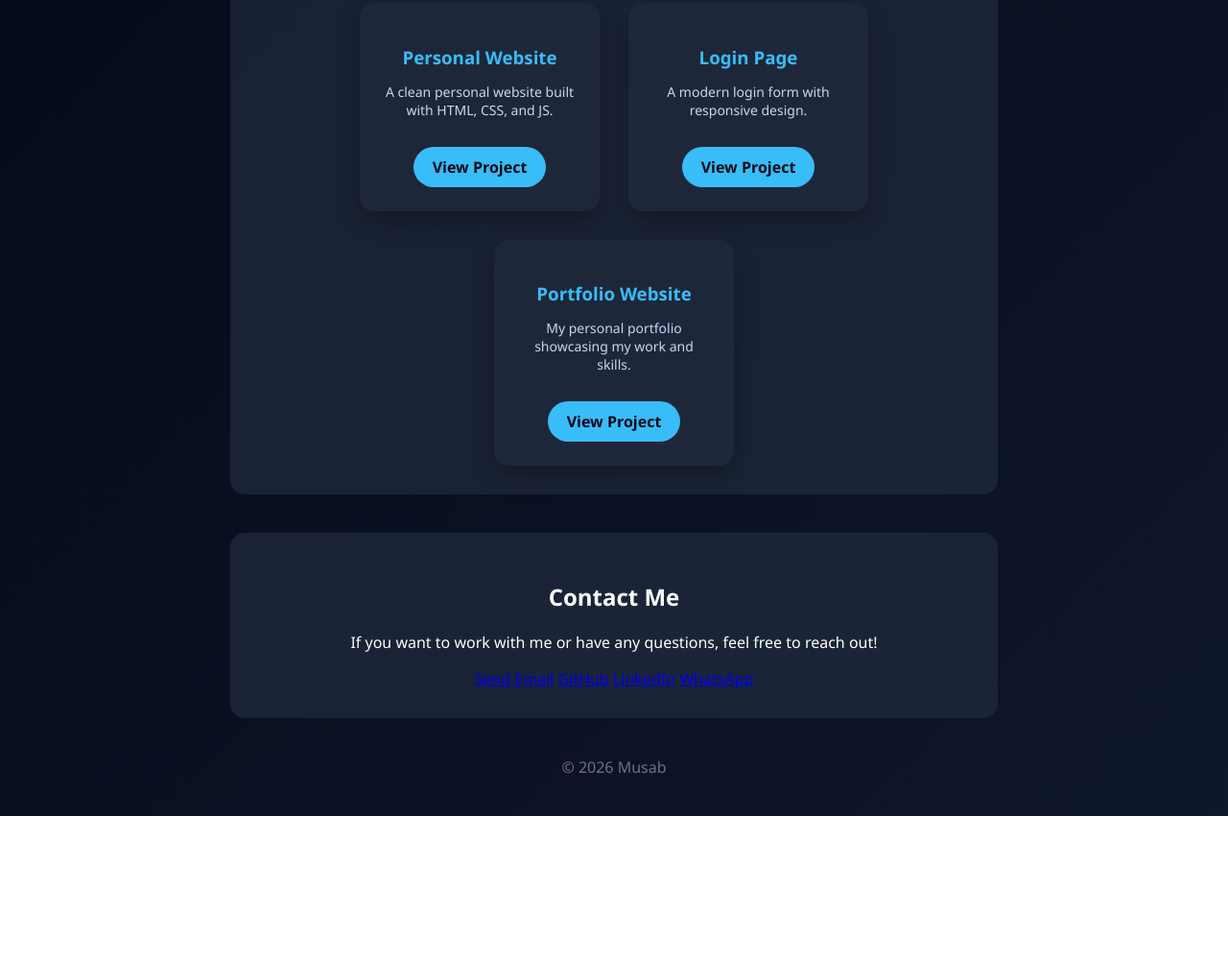
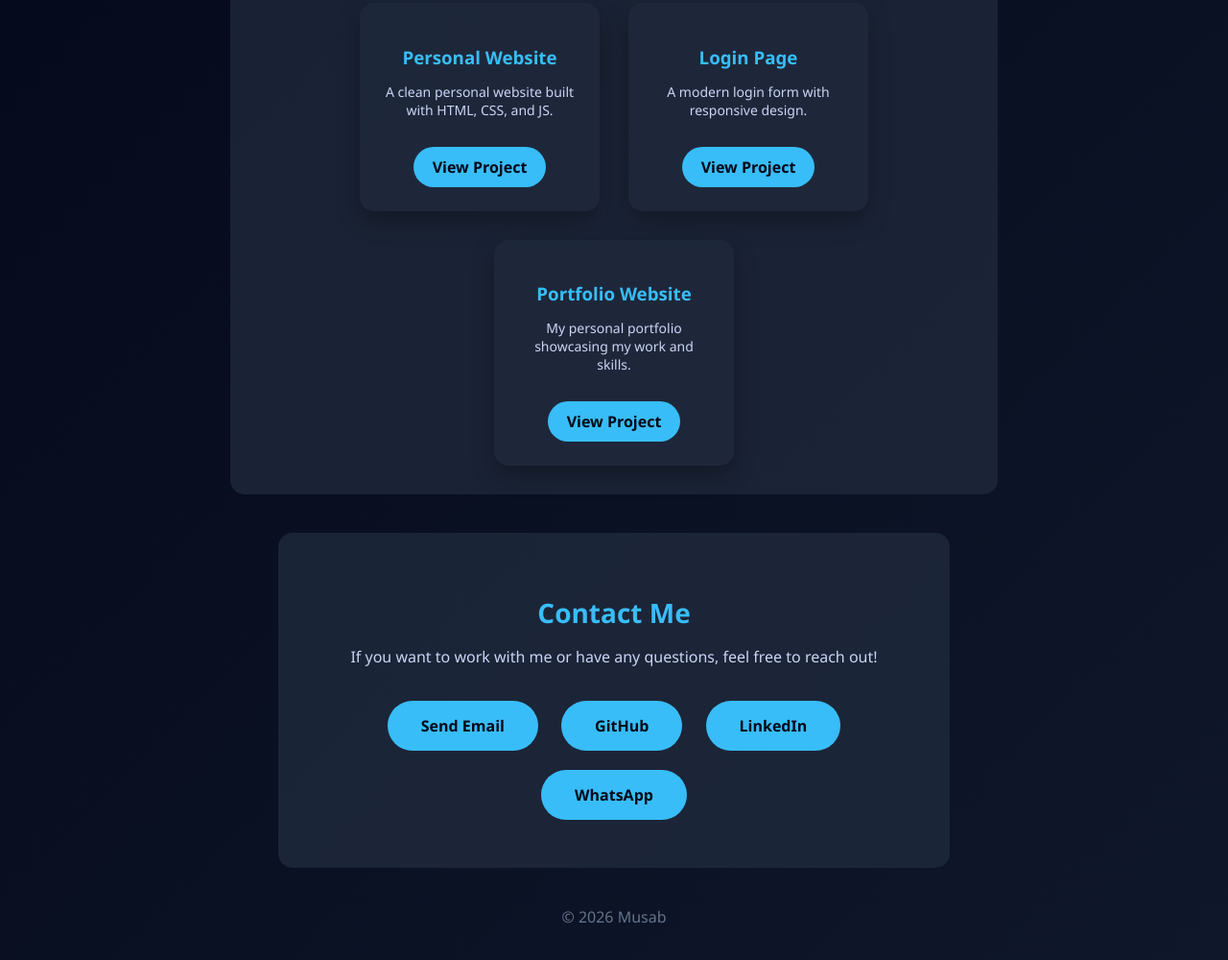
Before and after one commit to musab-basher/musab-basher.github.io, a plain HTML site: page index.html in a window 1280 px wide. Shown: the part 774-1774 px from the top of the page at 96% size. Before the commit the page ends 1624 px from the top, so only its background shows below. Drawn offline with Linux system fonts and the light colour scheme.

Commit message:
Update style.css

```diff
--- a/style.css
+++ b/style.css
@@ -94,6 +94,43 @@ section {
 }
 .project-card a:hover { background: white; transform: scale(1.05); }
 
+#contact {
+  padding: 40px 20px;
+  background: rgba(30,41,59,0.85);
+  border-radius: 15px;
+  max-width: 700px;
+  margin: 40px auto;
+}
+
+#contact h2 {
+  font-size: 28px;
+  margin-bottom: 15px;
+  color: #38bdf8;
+}
+
+#contact p {
+  font-size: 16px;
+  color: #cbd5f5;
+  margin-bottom: 25px;
+}
+
+.contact-buttons .btn {
+  display: inline-block;
+  margin: 10px 10px;
+  padding: 15px 35px;
+  background: #38bdf8;
+  color: #020617;
+  border-radius: 30px;
+  font-weight: bold;
+  text-decoration: none;
+  transition: 0.3s, transform 0.3s;
+}
+
+.contact-buttons .btn:hover {
+  background: white;
+  transform: scale(1.05);
+}
+
 footer { margin: 40px 0; color: #64748b; }
 
 @media (max-width: 800px) {
```
